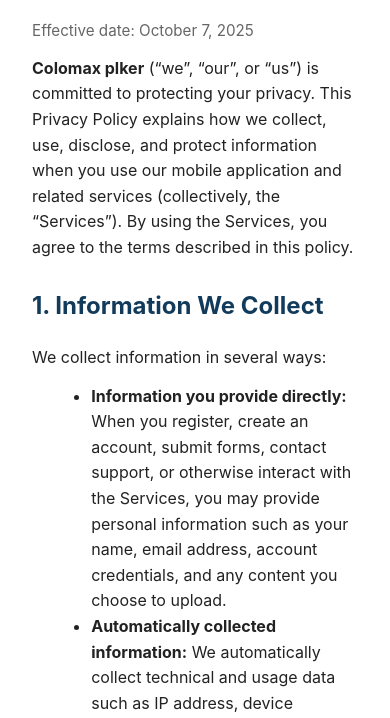
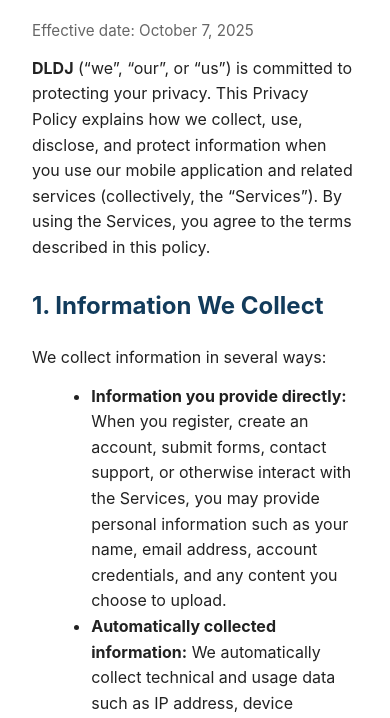
Before and after one commit to zxjota/DLDJ-WEB, a plain HTML site: page index.html in a window 390 px wide. Shown: the part 126-844 px from the top of the page. Drawn offline with Linux system fonts and the light colour scheme.

Commit message:
Update index.html

```diff
--- a/index.html
+++ b/index.html
@@ -3,7 +3,7 @@
 <head>
   <meta charset="utf-8" />
   <meta name="viewport" content="width=device-width,initial-scale=1" />
-  <title>Privacy Policy — Colomax plker</title>
+  <title>Privacy Policy — DLDJ</title>
   <style>
     :root {
       --primary: #0b3b66;
@@ -42,7 +42,7 @@
     <h1>Privacy Policy</h1>
     <p class="small">Effective date: October 7, 2025</p>
 
-    <p><strong>Colomax plker</strong> (“we”, “our”, or “us”) is committed to protecting your privacy. This Privacy Policy explains how we collect, use, disclose, and protect information when you use our mobile application and related services (collectively, the “Services”). By using the Services, you agree to the terms described in this policy.</p>
+    <p><strong>DLDJ</strong> (“we”, “our”, or “us”) is committed to protecting your privacy. This Privacy Policy explains how we collect, use, disclose, and protect information when you use our mobile application and related services (collectively, the “Services”). By using the Services, you agree to the terms described in this policy.</p>
 
     <h2>1. Information We Collect</h2>
     <p>We collect information in several ways:</p>
@@ -110,7 +110,7 @@
     </div>
 
     <footer>
-      <p class="small">This Privacy Policy applies to services provided by <strong>Colomax plker</strong>. It does not create any contractual rights for third parties. © Colomax plker</p>
+      <p class="small">This Privacy Policy applies to services provided by <strong>DLDJ</strong>. It does not create any contractual rights for third parties. © DLDJ</p>
     </footer>
   </div>
 </body>
```
